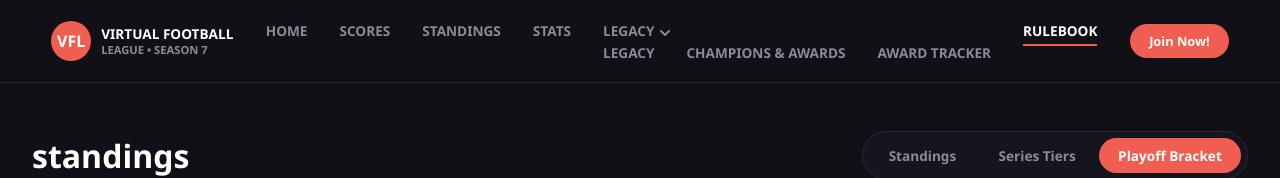
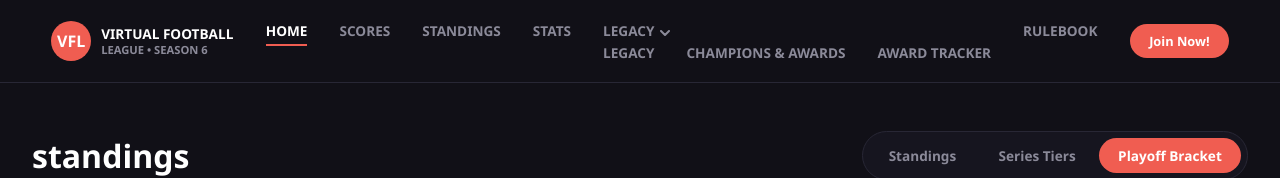
Before and after one commit to Tweaked2024/vfl-rblx, a plain HTML site: page playoffs.html in a window 1280 px wide. Shown: the top 178 px of the page. Drawn offline with Linux system fonts and the light colour scheme.

Commit message:
Update season number and active link in navigation

```diff
--- a/playoffs.html
+++ b/playoffs.html
@@ -96,10 +96,10 @@
     <nav>
         <div class="logo-area">
             <div class="logo-circle">VFL</div>
-            <div class="logo-text">Virtual Football<span>League • Season 7</span></div>
+            <div class="logo-text">Virtual Football<span>League • Season 6</span></div>
         </div>
         <ul>
-            <li><a href="index.html">Home</a></li>
+            <li><a href="index.html" class="active">Home</a></li>
             <li><a href="scores.html">Scores</a></li>
             <li><a href="standings.html">Standings</a></li>
             <li><a href="stats.html">Stats</a></li>
@@ -116,7 +116,7 @@
                     <li><a href="award-tracker.html">Award Tracker</a></li>
                 </ul>
             </li>
-            <li><a href="rulebook.html" class="active">Rulebook</a></li>
+            <li><a href="rulebook.html">Rulebook</a></li>
         </ul>
         <a href="#" class="nav-btn">Join Now!</a>
     </nav>
```
